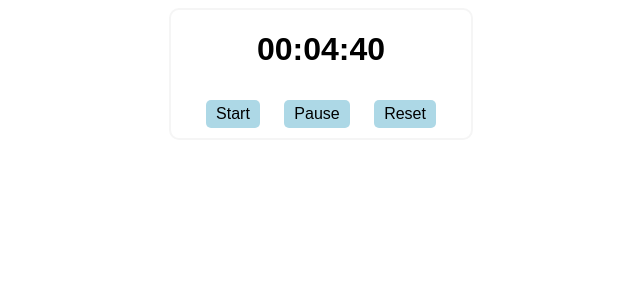
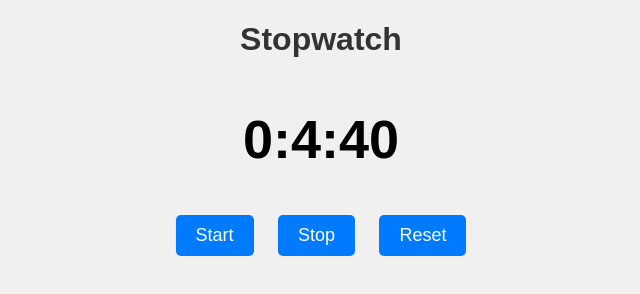
Before and after one commit to dhakadnitesh/cap-_10, a plain HTML site: page stopwatch.html in a window 1280 px wide. Both pictures are taken after a click on the button "Start". Shown: the whole page, without its empty margins (319-959 px from the left). Drawn offline with Linux system fonts and the light colour scheme.

Commit message:
Timer added

```diff
--- a/stopwatch.html
+++ b/stopwatch.html
@@ -1,84 +1,113 @@
 <!DOCTYPE html>
 <html lang="en">
+
 <head>
     <meta charset="UTF-8">
     <meta name="viewport" content="width=device-width, initial-scale=1.0">
-    <title>Stopwatch</title>
+    <title>Stopwatch2</title>
+
     <style>
         body {
     font-family: Arial, sans-serif;
-            text-align: center;
+    background-color: #f0f0f0;
 }
-        div {
-            border: 2px solid whitesmoke;
-            border-radius: 10px;
-            width: 300px;
-            margin: auto;
-            /* box-shadow: rgba(0, 0, 0, 0.25) 0px 54px 55px, rgba(0, 0, 0, 0.12) 0px -12px 30px, rgba(0, 0, 0, 0.12) 0px 4px 6px, rgba(0, 0, 0, 0.17) 0px 12px 13px, rgba(0, 0, 0, 0.09) 0px -3px 5px; */
+
+h1 {
+    color: #333;
+}
+
+#div1 {
+    margin-top: 50px;
+    font-size: 36px;
+}
+
+#div2 {
+    margin-top: 20px;
 }
 
 button {
-            margin: 10px;
-            padding: 5px 10px;
-            font-size: 1em;
+    padding: 10px 20px;
+    margin: 0 10px;
+    font-size: 18px;
     cursor: pointer;
-            background-color: lightblue;
+    background-color: #007bff;
+    color: #fff;
+    border: none;
     border-radius: 5px;
-            border: none;
+    transition: background-color 0.3s ease;
 }
+
+button:hover {
+    background-color: #0056b3;
+}
+
     </style>
 </head>
+
+
 <body>
-    <div>
-        <h1><span id="hours">00</span>:<span id="minutes">00</span>:<span id="seconds">00</span></h1>
-        <button id="startBtn">Start</button>
-        <button id="pauseBtn">Pause</button>
-        <button id="resetBtn">Reset</button>
+    <h1 style="text-align: center;">Stopwatch</h1>
+    <center>
+        <div id="div1">
+            <h2> <span id="hours">00</span>:<span id="minutes">00</span>:<span id="seconds">00</span></h2>
         </div>
+    </center>
+    <center>
+        <div id="div2">
+            <button id="button">Start</button>
+            <button id="button2">Stop</button>
+            <button id="button3">Reset</button>
+        </div>
+    </center>
+</body>
 
+</html>
 <script>
-        var hours = 0;
-        var minutes = 0;
-        var seconds = 0;
-        var timer;
+    var hour = 0;
+    var minute = 0;
+    var second = 0;
+    var time;
 
-        // Start Button
-        document.getElementById("startBtn").addEventListener("click", function() {
-            timer = setInterval(function() {
-                seconds++;
-                if (seconds >= 60) {
-                    seconds = 0;
-                    minutes++;
-                    if (minutes >= 60) {
-                        minutes = 0;
-                        hours++;
+    document.getElementById("button").addEventListener("click", function () {
+        time = setInterval(function () {
+            second++
+            if (second >= 60) {
+                second = 0;
+                minute++
+                if (minute >= 60) {
+                    minute = 0
+                    hour++
                 }
             }
-                updateTime();
-            }, 10);
-        });
 
-        document.getElementById("pauseBtn").addEventListener("click", function() {
-            clearInterval(timer);
-        });
+            document.getElementById("hours").innerText = hour
+            document.getElementById("minutes").innerText = minute
+            document.getElementById("seconds").innerText = second
 
-        document.getElementById("resetBtn").addEventListener("click", function() {
-            clearInterval(timer);
-            hours = 0;
-            minutes = 0;
-            seconds = 0;
-            updateTime();
-        });
+        }, 10)
+    })
 
-        function updateTime() {
-            document.getElementById("hours").innerText = padTime(hours);
-            document.getElementById("minutes").innerText = padTime(minutes);
-            document.getElementById("seconds").innerText = padTime(seconds);
-        }
 
-        function padTime(time) {
-            return (time < 10 ? "0" : "") + time;
-        }
+    document.getElementById("button2").addEventListener("click", function () {
+        clearInterval(time)
+    })
+
+
+    document.getElementById("button3").addEventListener("click", function () {
+
+        clearInterval(time)
+
+        hour = 0
+        minute = 0
+        second = 0
+
+        document.getElementById("hours").innerText = hour + "0"
+        document.getElementById("minutes").innerText = minute + "0"
+        document.getElementById("seconds").innerText = second  +"0"
+
+
+
+
+
+    })
 </script>
-</body>
-</html>
```
Also changed, not shown: Timer.html (+101 -0 lines). Lines whose indentation alone changed are shown as unchanged.
